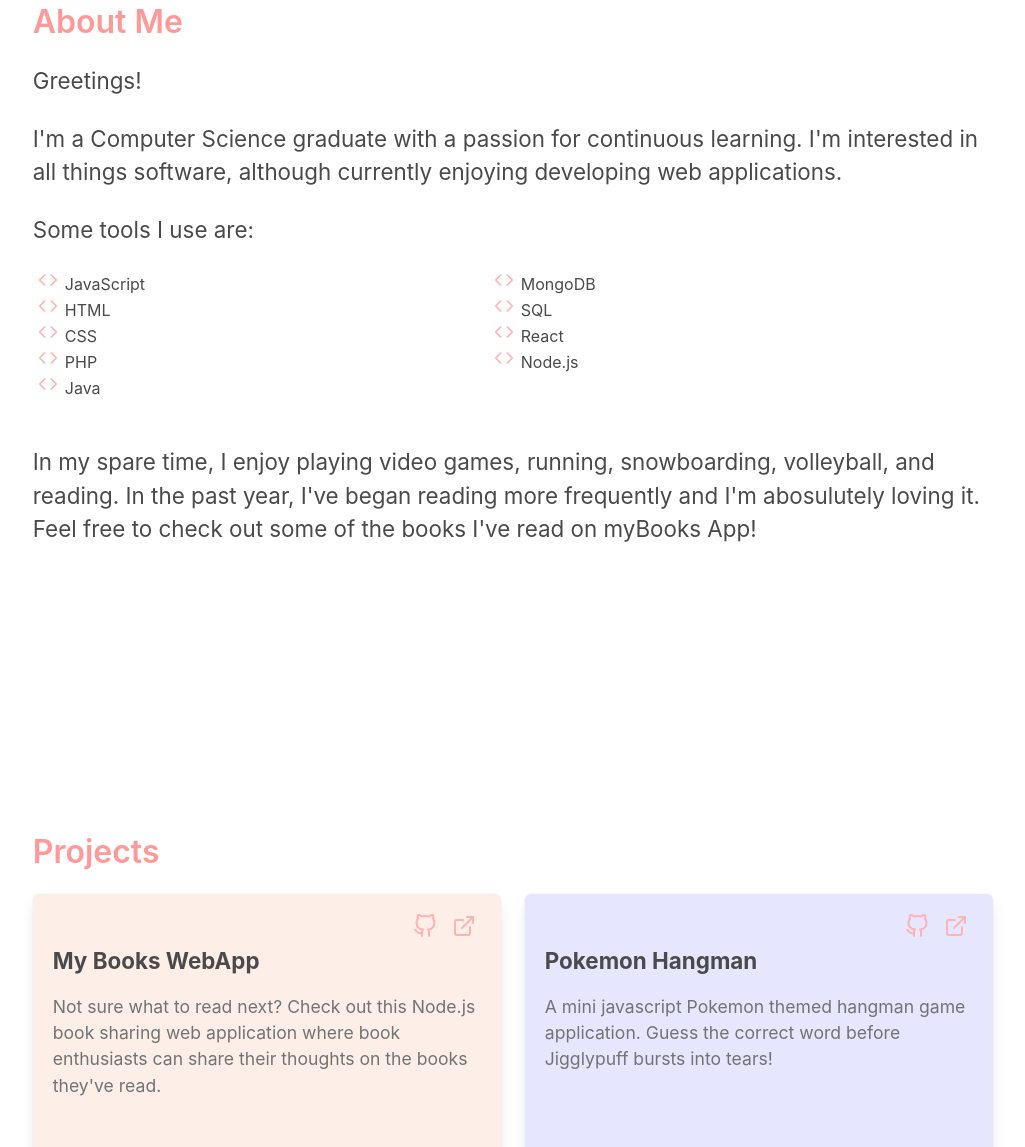
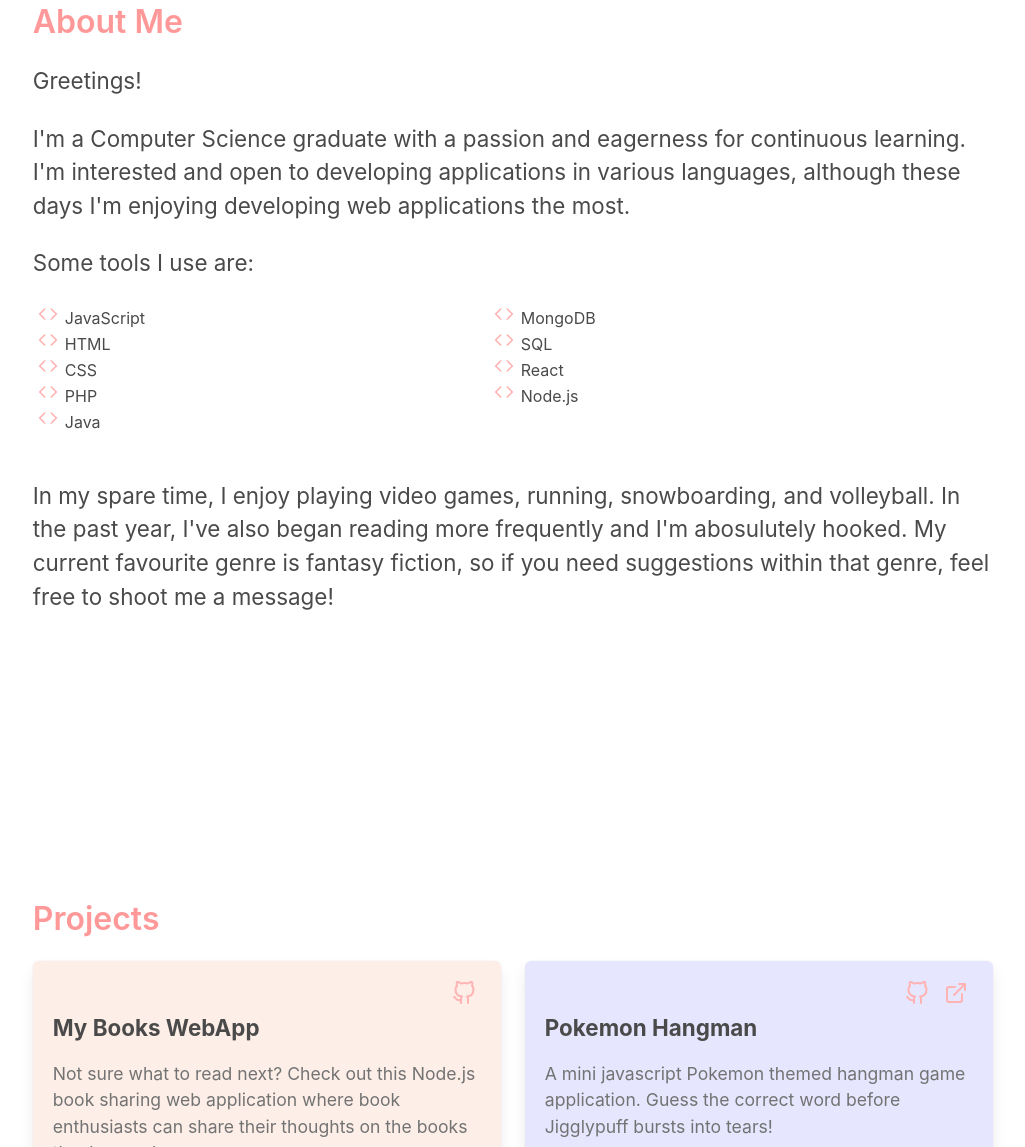
Before and after one commit to katkat18/Portfolio, a plain HTML site: page index.html in a window 1280 px wide. Shown: the part 940-2087 px from the top of the page, without its empty margins (199-1224 px from the left). Drawn offline with Linux system fonts and the light colour scheme.

Commit message:
modified contents

```diff
--- a/index.html
+++ b/index.html
@@ -56,8 +56,8 @@
                 <div class="container is-max-desktop">
                     <h1 class="title">About Me</h1>
                     <p class="content">Greetings!</p>
-                    <p class="content">I'm a Computer Science graduate with a passion for continuous learning. I'm interested in all things software, although currently enjoying
-                        developing web applications.</p>
+                    <p class="content">I'm a Computer Science graduate with a passion and eagerness for continuous learning. I'm interested and open to developing applications in various languages, although these days I'm enjoying
+                        developing web applications the most.</p>
                     <p class="content">Some tools I use are:</p>
                     <div class="container is-fluid">
                         <div class="skills-content">
@@ -74,8 +74,9 @@
                             </ul>
                         </div>
                     </div>
-                    <p class="content">In my spare time, I enjoy playing video games, running, snowboarding, volleyball, and reading. In the past year, I've began
-                        reading more frequently and I'm abosulutely loving it. Feel free to check out some of the books I've read on myBooks App!</p>
+                    <p class="content">In my spare time, I enjoy playing video games, running, snowboarding, and volleyball. In the past year, I've also began
+                        reading more frequently and I'm abosulutely hooked. My current favourite genre is fantasy fiction, so if you need suggestions within
+                        that genre, feel free to shoot me a message!</p>
                 </div>
             </section>
             <section id="projects" class="section is-medium">
@@ -86,7 +87,6 @@
                             <div class="tile is-child box project my-books">
                                 <div class="project-links">
                                     <a class="project-link" href="https://github.com/katkat18/my-books" target="_blank"><img class="clickables" src="images/github2.svg" data-hover="github2"/></a>
-                                    <a class="project-link" href="#"><img class="clickables" src="images/external-link.svg" data-hover="external-link"/></a>
                                 </div>
                                 <p class="project-title">My Books WebApp</p>
                                 <div class="project-content">
@@ -127,7 +127,7 @@
                             <div class="tile is-child box project pokengman">
                                 <div class="project-links">
                                     <a class="project-link" href="https://github.com/katkat18/Hangman" target="_blank"><img class="clickables" src="images/github2.svg" data-hover="github2"/></a>
-                                    <a class="project-link" href="https://katkat18.github.io/Hangman/"><img class="clickables" src="images/external-link.svg" data-hover="external-link"/></a>
+                                    <a class="project-link" href="https://katkat18.github.io/Hangman/" target="_blank"><img class="clickables" src="images/external-link.svg" data-hover="external-link"/></a>
                                 </div>
                                 <p class="project-title">Pokemon Hangman</p>
                                 <div class="project-content">
```
